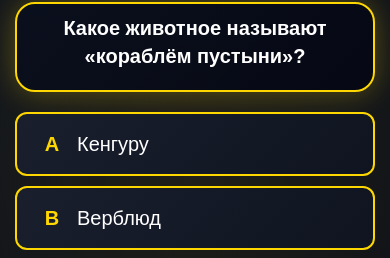
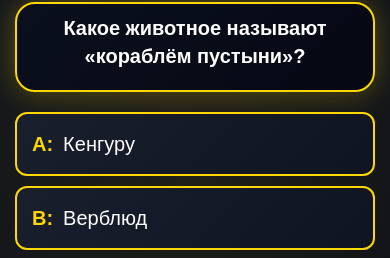
Before and after one commit to baikhonov/millionaire-game, a Vue app: page / in a window 390 px wide. Both pictures are taken after a click on the button "Начать игру". Shown: the part 84-342 px from the top of the page. Built offline with nearby package versions, Linux system fonts and the light colour scheme.

Commit message:
Правки адаптива и интерфейса ответов

```diff
--- a/src/App.vue
+++ b/src/App.vue
@@ -481,7 +481,7 @@ body {
   align-items: center;
   justify-content: center;
   min-height: 100vh;
-  padding: 20px;
+  padding: 15px;
 }
 
 .game-over-card {
--- a/src/components/game/OptionsGrid.vue
+++ b/src/components/game/OptionsGrid.vue
@@ -20,7 +20,7 @@
       @click="handleSelect(option)"
     >
       <span class="option-letter" :class="{ revealed: isOptionRevealed(option.id) }">
-        {{ option.id }}
+        {{ option.id }}:
       </span>
       <span class="option-text" :class="{ revealed: isOptionRevealed(option.id) }">
         {{ hiddenOptions?.includes(option.id) ? '—' : option.text }}
@@ -112,6 +112,11 @@ const handleSelect = (option: Option) => {
   flex-shrink: 0;
   transition: opacity 0.4s ease-out;
   opacity: 0;
+
+  @media (max-width: 768px) {
+    width: auto;
+    margin-right: 10px;
+  }
 }
 
 .option-letter.revealed {
```
